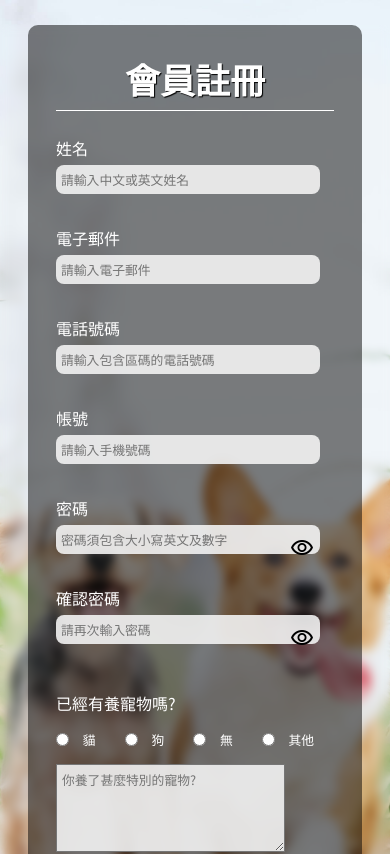
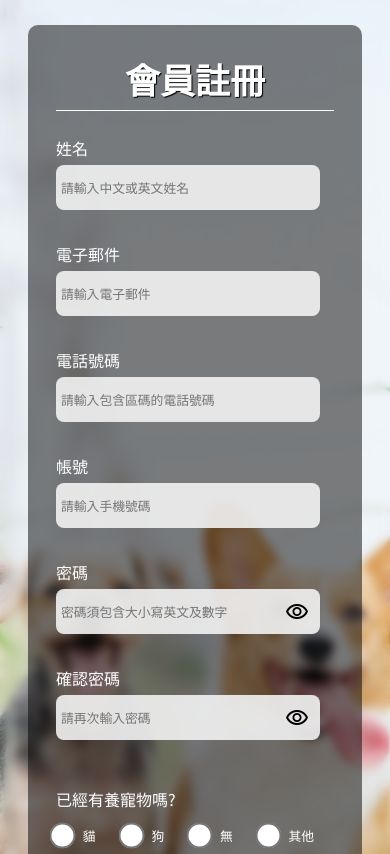
Before and after one commit to artbre0612/Registration-Form, a Vue app: page / in a window 390 px wide. Shown: the top 854 px of the page. Built offline with nearby package versions, Linux system fonts and the light colour scheme.

Commit message:
fixed styling on mobile device

```diff
--- a/src/components/RegistrationForm.vue
+++ b/src/components/RegistrationForm.vue
@@ -114,17 +114,21 @@ function toggleConfirmVisibility(e) {
 
         <div class="user-input-box">
           <label for="password">密碼</label>
+          <div class="input-field">
             <Field type="password" name="password" id="password" placeholder="密碼須包含大小寫英文及數字"/>
             <span v-if="passwordIsVisible" class="material-symbols-outlined " @click="toggleVisibility">visibility</span>
             <span v-else class="material-symbols-outlined" @click="toggleVisibility">visibility_off</span>
+          </div>
           <ErrorMessage name="password" class="errorMessage"/>
         </div>
 
         <div class="user-input-box">
           <label for="confirmPassword">確認密碼</label>
+          <div class="input-field">
             <Field type="password" name="confirmPassword" id="confirmPassword" placeholder="請再次輸入密碼"/>
             <span v-if="confirmIsVisible" class="material-symbols-outlined " @click="toggleConfirmVisibility">visibility</span>
             <span v-else class="material-symbols-outlined" @click="toggleConfirmVisibility">visibility_off</span>
+          </div>
           <ErrorMessage name="confirmPassword" class="errorMessage"/>
         </div>
 
@@ -142,7 +146,7 @@ function toggleConfirmVisibility(e) {
           <Field type="radio" name="pets" id="other" value="other"/>
           <label for="other">其他</label>
         </div>
-        <Field as="textarea" name="otherPets" id="otherPets" rows="4" cols="25" placeholder="你養了甚麼特別的寵物?"></Field>
+        <Field as="textarea" name="otherPets" id="otherPets" rows="4" placeholder="你養了甚麼特別的寵物?"></Field>
       </div>
 
       <div class="form-submit-btn">
@@ -185,7 +189,6 @@ function toggleConfirmVisibility(e) {
     flex-wrap: wrap;
     width: 45%;
     padding-bottom: 15px;
-    position: relative;
   }
 
   .user-input-box:nth-child(2n) {
@@ -200,12 +203,18 @@ function toggleConfirmVisibility(e) {
 
   .user-input-box input {
     width: 95%;
+    height: 45px;
     padding: 5px 15px 5px 5px;
     border-radius: 8px;
     border: 0;
     outline: 0;
     background-color: #f2f2f2e6;
     font-size: 0.8rem;
+  }
+
+  .input-field {
+    position: relative;
+    width: 100%;
   }
 
   .user-details {
@@ -227,11 +236,20 @@ function toggleConfirmVisibility(e) {
     font-size: 0.8rem;
   }
 
+  input[type="radio"] {
+    -ms-transform: scale(2); /* IE 9 */
+    -webkit-transform: scale(2); /* Chrome, Safari, Opera */
+    transform: scale(2);
+  }
+
   textarea {
     background-color: #f2f2f2e6;
     outline: 0;
     padding: 5px;
     font-size: 0.8rem;
+    width: 100%; /* 設置寬度為100%，使其佔滿父元素的全部寬度 */
+    height: 100%; /* 設置高度為100%，使其佔滿父元素的全部高度 */
+    resize: none;
   }
 
   .form-submit-btn{
@@ -273,8 +291,9 @@ function toggleConfirmVisibility(e) {
 
   .material-symbols-outlined {
     position: absolute;
-    top: 45px;
-    right: 20px;
+    top: 50%;
+    right: 25px;
+    transform: translateY(-50%);
   }
 
   @media screen and (max-width: 600px) {
```
Lines whose indentation alone changed are shown as unchanged.
